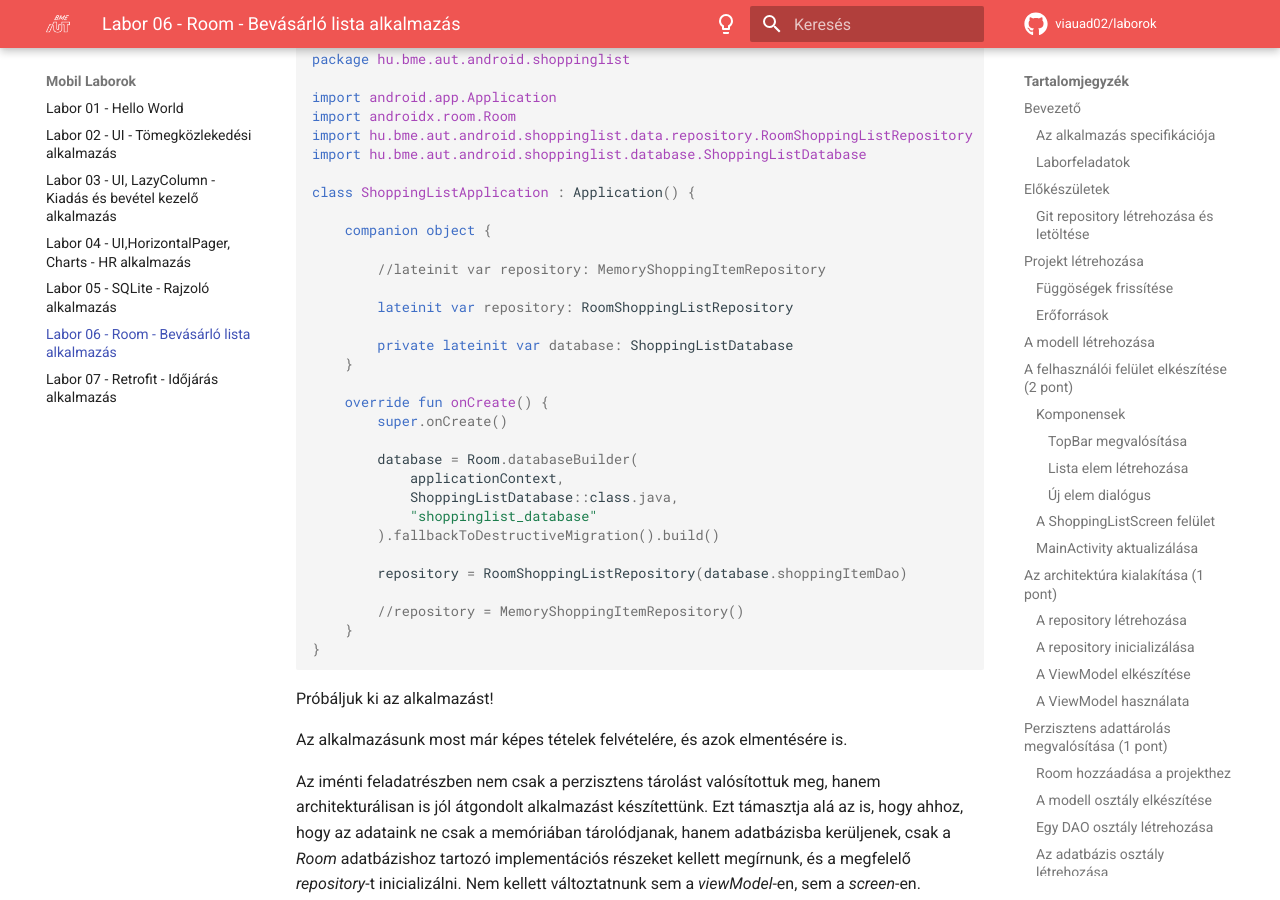
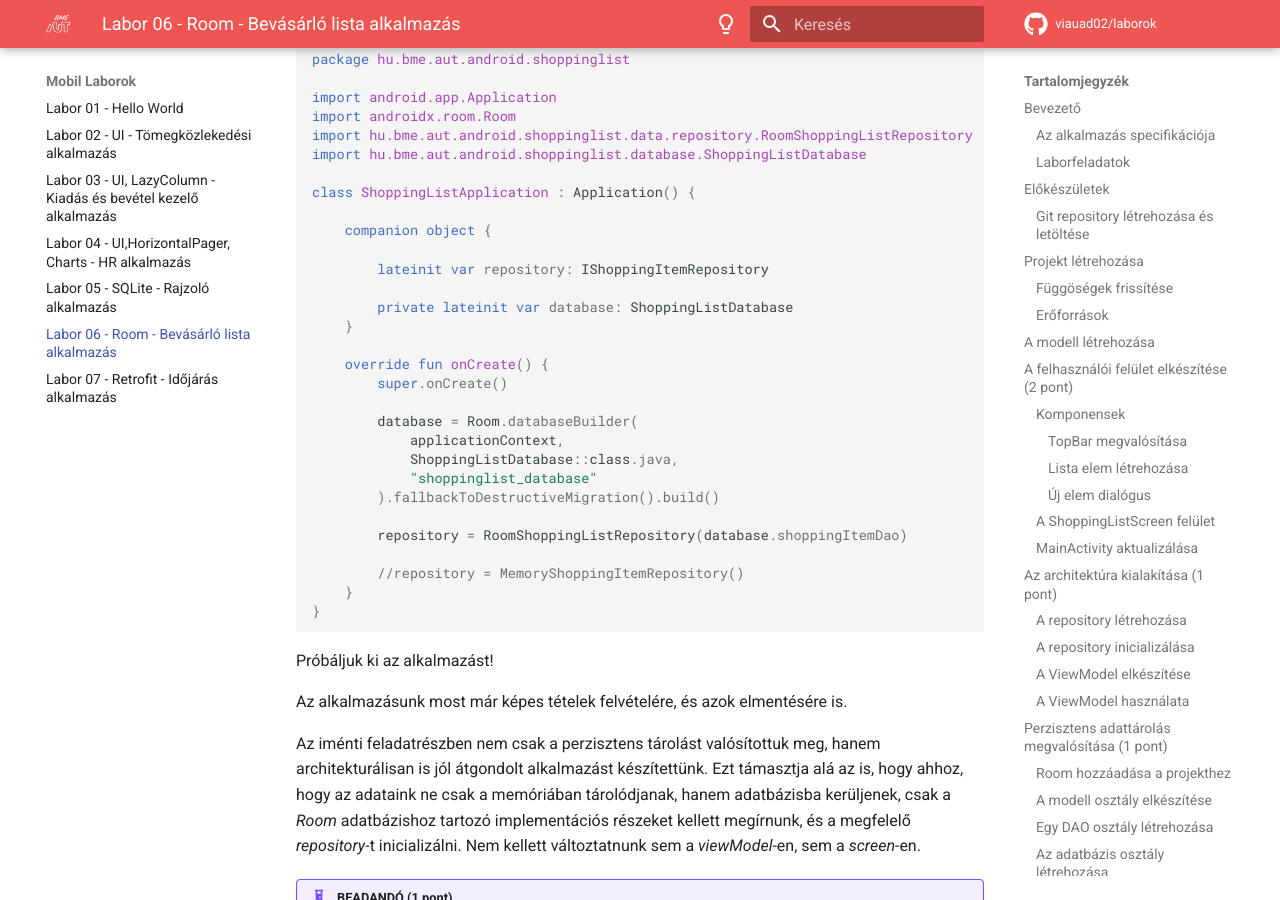
Before and after one commit to VIAUAD02/laborok, an MkDocs documentation site: the page built from docs/laborok/06-android-room/index.md, in a window 1280 px wide and 900 px high, scrolled down 31216 px. Built offline with MkDocs 1.6.1 and Material for MkDocs 9.7.7, drawn with Linux system fonts in a browser that asks for light colours; comment, search, counter and statistics services are not loaded; some of the changed text lies outside the part shown.

Commit message:
Update index.md
lab06 fix

```diff
--- a/docs/laborok/06-android-room/index.md
+++ b/docs/laborok/06-android-room/index.md
@@ -961,7 +961,7 @@ import hu.bme.aut.android.shoppinglist.data.repository.MemoryShoppingItemReposit
 class ShoppingListApplication : Application() {
 
     companion object {
-        lateinit var repository: MemoryShoppingItemRepository
+        lateinit var repository: IShoppingItemRepository
     }
 
     override fun onCreate() {
@@ -1353,9 +1353,7 @@ class ShoppingListApplication : Application() {
 
     companion object {
 
-        //lateinit var repository: MemoryShoppingItemRepository
-
-        lateinit var repository: RoomShoppingListRepository
+        lateinit var repository: IShoppingItemRepository
 
         private lateinit var database: ShoppingListDatabase
     }
```
